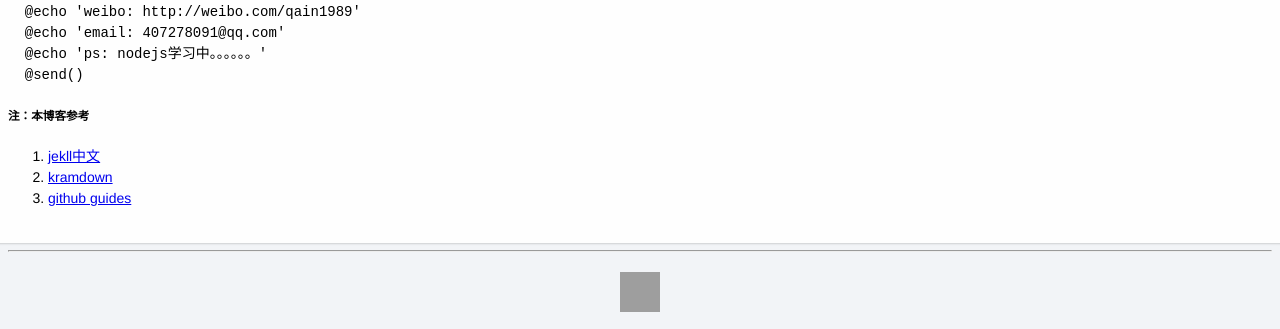
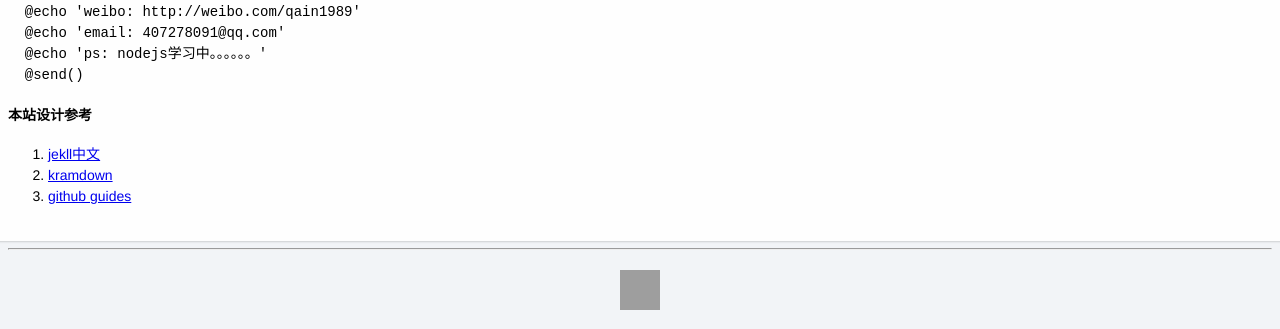
Before and after one commit to wangqianfront/wangqianfront.github.io, a Jekyll site: the page built from index.md, in a window 1280 px wide. Shown: the part 787-1116 px from the top of the page. Built offline with Jekyll 4.4.1, drawn with Linux system fonts in a browser that asks for light colours; nearby versions of some CDN libraries; grey boxes are pictures that could not be loaded.

Commit message:
Update index.md

````diff
--- a/index.md
+++ b/index.md
@@ -26,7 +26,8 @@ tagline: Thomas Carlyle
   @send()
 ```
 
-##### 注：本博客参考
+
+#### 本站设计参考
 
 1. [jekll中文](http://jekyllcn.com/)
 2. [kramdown](http://kramdown.gettalong.org/quickref.html)
````
